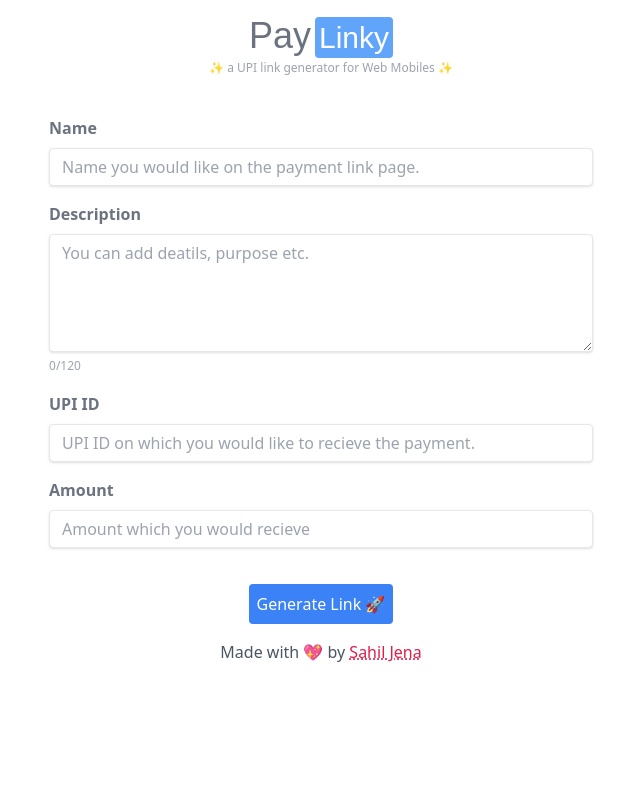
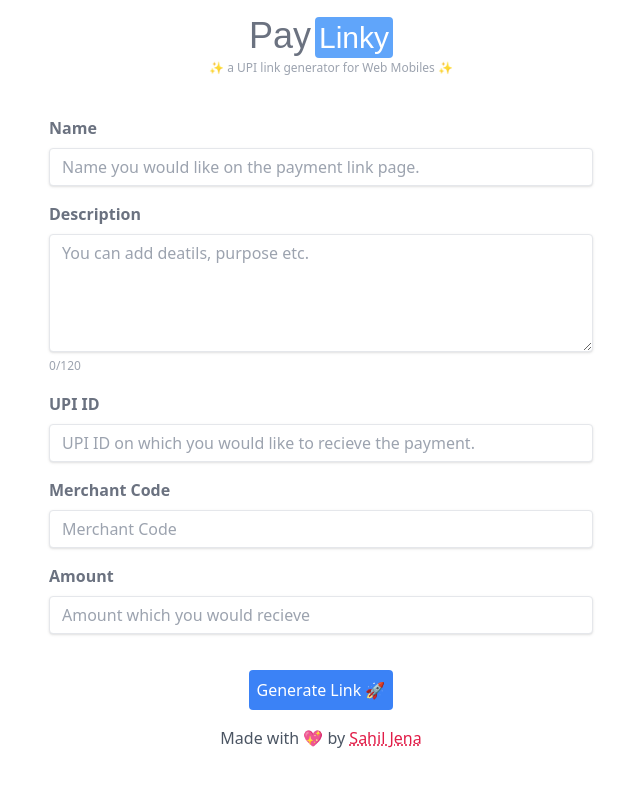
Before and after one commit to sahiljena/UPI-Link-Generator, a React (Create React App) app in the folder frontend/: page / in a window 1280 px wide. Shown: the top 786 px of the page, without its empty margins (319-959 px from the left). Built offline with nearby package versions, Linux system fonts and the light colour scheme.

Commit message:
remove qr code

```diff
--- a/frontend/src/Pages/PayForm.js
+++ b/frontend/src/Pages/PayForm.js
@@ -9,6 +9,7 @@
     const [name, setName] = useState("");
     const [description, setDescription] = useState("");
     const [upi, setUpi] = useState("");
+    const [merchantCode, setMerchantCode] = useState("");
     const [amt, setAmt] = useState("");
 
     const [error, setError] = useState(false);
@@ -187,6 +188,17 @@
             </div>
             <div className="mb-4">
                 <label className="block text-gray-500 text-base font-semibold mb-2" for="name">
+                    Merchant Code
+                </label>
+                <input className="shadow appearance-none border rounded w-full py-2 px-3 text-gray-700 leading-tight focus:outline-none focus:shadow-outline"
+                        type="text"
+                        placeholder="Merchant Code"
+                        value={merchantCode}
+                        onChange={(e)=>{setMerchantCode(e.target.value)}}
+                />
+            </div>
+            <div className="mb-4">
+                <label className="block text-gray-500 text-base font-semibold mb-2" for="name">
                     Amount
                 </label>
                 <input className="shadow appearance-none border rounded w-full py-2 px-3 text-gray-700 leading-tight focus:outline-none focus:shadow-outline"
--- a/frontend/src/Pages/PayLink.js
+++ b/frontend/src/Pages/PayLink.js
@@ -66,10 +66,10 @@
                 <div className="mt-4">
                     <h2 className="font-semibold text-md text-gray-500">Amount : <span className="text-xl text-blue-700 font-semibold">Rs. {amt}</span></h2>
                 </div>
-                <div className="mt-4 text-center text-xs">
+                {/* <div className="mt-4 text-center text-xs">
                     <img className="m-auto w-20" src={`https://api.qrserver.com/v1/create-qr-code/?data=${encodedUpiLink}&amp;size=50x50&amp;bgcolor=gray`} />
                     Scan and Pay
-                </div>
+                </div> */}
                 <div className="mt-10 text-center">
                     <a className="bg-blue-700 text-gray-100 p-2 rounded-md font-semibold" href={upiLink}>Pay with UPI ⚡</a>
                 </div>
```
